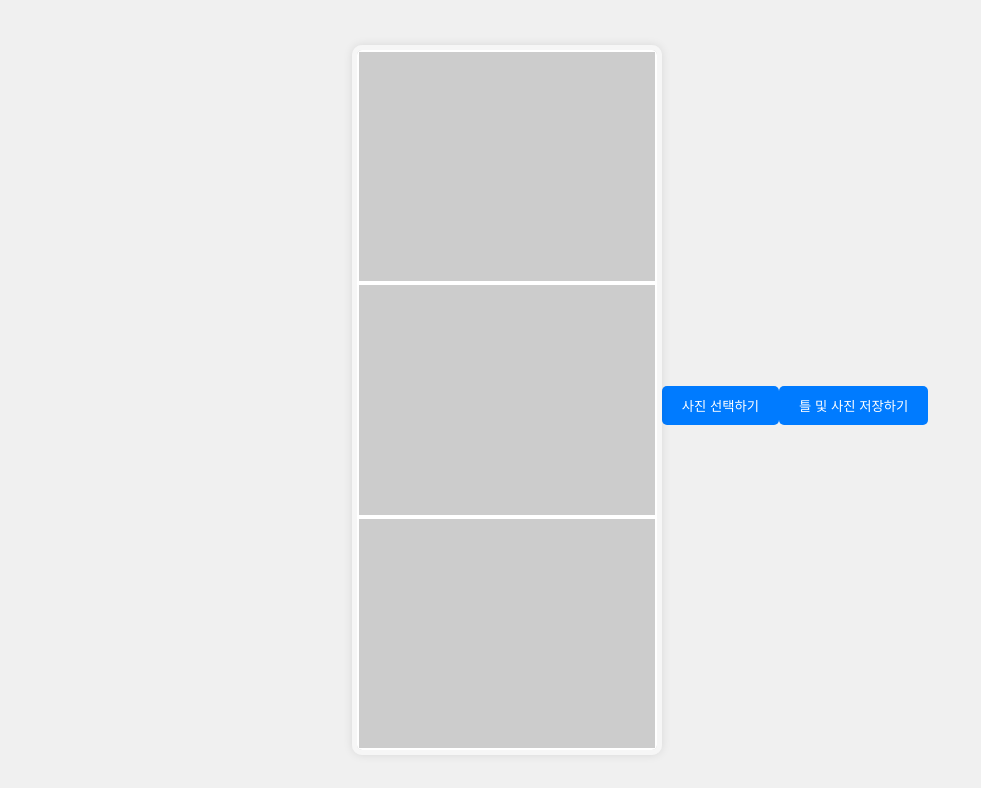
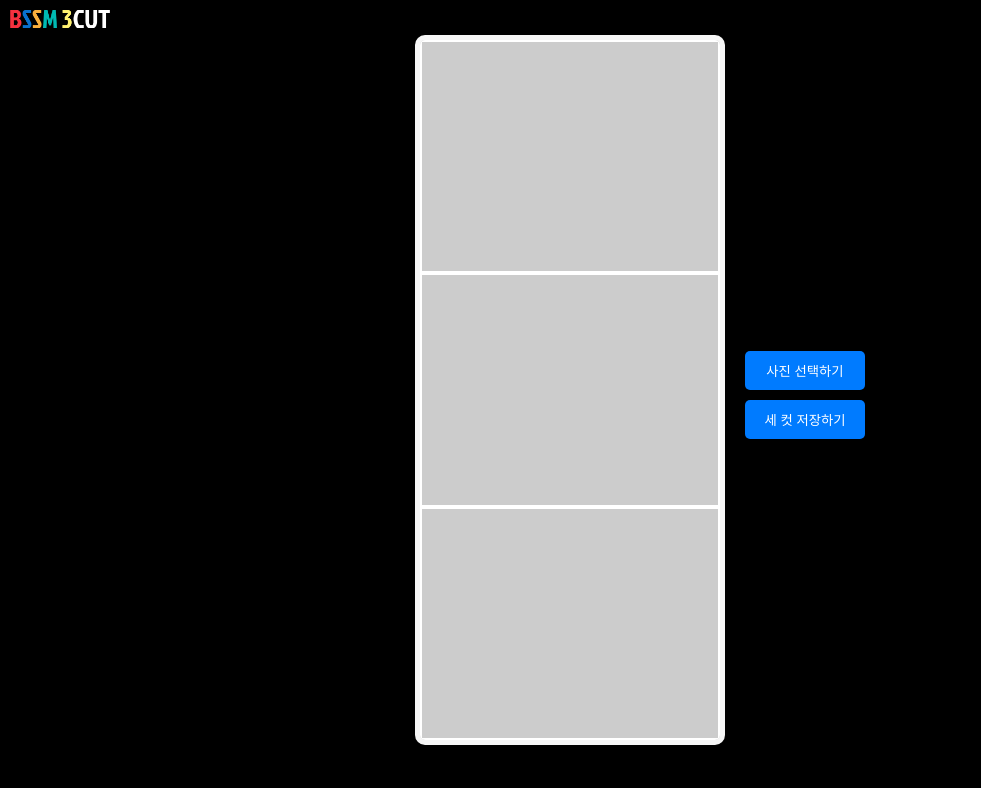
Before and after one commit to BSSM-HAZY-SYSTEM/BSSM_3CUT, a plain HTML site: page index.html in a window 1280 px wide. Shown: the whole page, without its empty margins (0-981 px from the left). Drawn offline with Linux system fonts and the light colour scheme.

Commit message:
ADD :: 로고

```diff
--- a/index.html
+++ b/index.html
@@ -4,7 +4,7 @@
 <head>
     <meta charset="UTF-8">
     <meta name="viewport" content="width=device-width, initial-scale=1.0">
-    <title>인생네컷</title>
+    <title>인생3컷</title>
     <style>
         body {
             font-family: Arial, sans-serif;
@@ -14,7 +14,7 @@
             justify-content: center;
             align-items: center;
             height: 100vh;
-            background-color: #f0f0f0;
+            background-color: #000;
         }
 
         #photo-frame {
@@ -28,6 +28,8 @@
             background: linear-gradient(to bottom, #f4f4f4, #fff);
             box-shadow: 0 0 10px rgba(0, 0, 0, 0.1);
             position: relative;
+            margin-right: 20px;
+            margin-bottom: 20px;
         }
 
         .photo {
@@ -50,6 +52,11 @@
             display: none;
         }
 
+        .button-container {
+            display: flex;
+            flex-direction: column;
+        }
+
         .button {
             padding: 10px 20px;
             background-color: #007bff;
@@ -57,7 +64,7 @@
             border: none;
             border-radius: 5px;
             cursor: pointer;
-            margin-top: 10px;
+            margin: 0 0 10px 0;
             transition: background-color 0.3s ease;
         }
 
@@ -75,18 +82,29 @@
             z-index: -1;
             background-image: linear-gradient(to bottom, #f4f4f4, #fff);
         }
+
+        #logo {
+            position: absolute;
+            top: 10px;
+            left: 10px;
+            width: 100px;
+            height: auto;
+        }
     </style>
 </head>
 
 <body>
+    <img id="logo" src="image.png" alt="logo">
     <div id="photo-frame">
         <div class="photo"></div>
         <div class="photo"></div>
         <div class="photo"></div>
     </div>
     <input type="file" id="fileInput" accept="image/*" multiple>
-    <button class="button" onclick="selectPhoto()">사진 선택하기</button>
-    <button class="button" onclick="downloadFrameAndPhotos()">틀 및 사진 저장하기</button>
+    <div class="button-container">
+        <button class="button" onclick="selectPhoto()">사진 선택하기</button>
+        <button class="button" onclick="downloadFrameAndPhotos()">세 컷 저장하기</button>
+    </div>
 
     <script>
         let currentPhotoIndex = 0;
```
Also changed, not shown: image.png (added).
